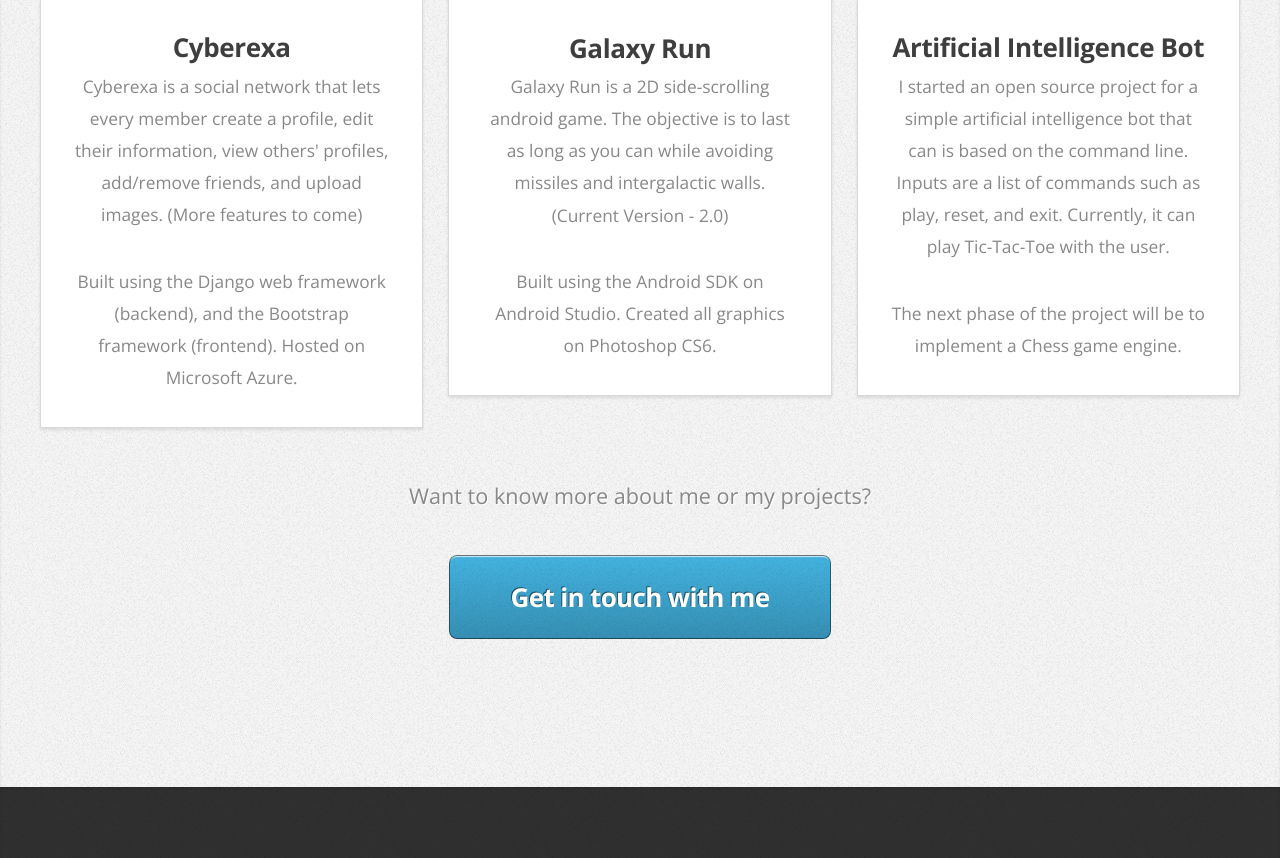
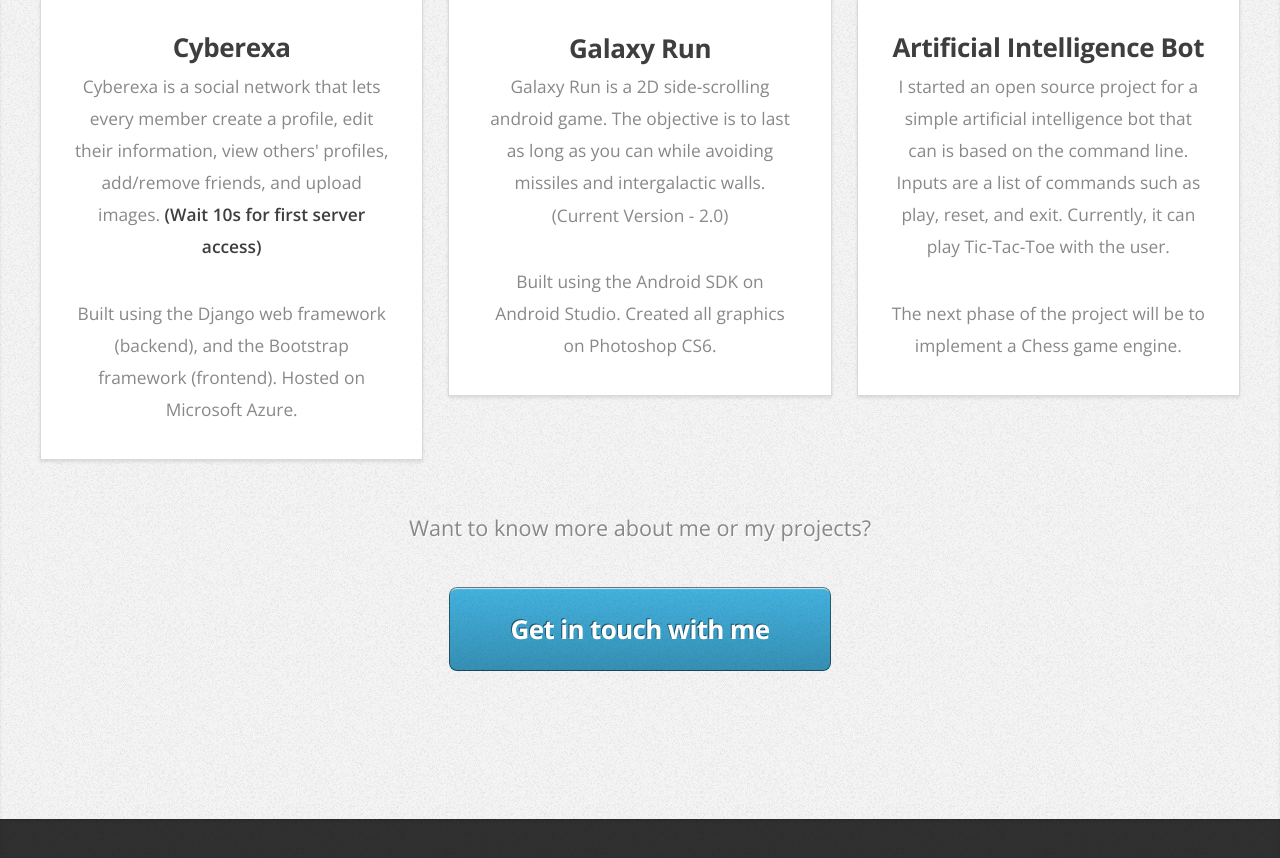
Before and after one commit to FuadMunzerinHossain/FuadMunzerinHossain.github.io, a plain HTML site: page index.html in a window 1280 px wide. Shown: the part 4327-5185 px from the top of the page. Drawn offline with nearby package versions, Linux system fonts and the light colour scheme.

Commit message:
notice to wait 10s for first access to cyberexa

```diff
--- a/index.html
+++ b/index.html
@@ -120,7 +120,7 @@
 								<article class="box style2">
 									<a href="http://cyberexa.azurewebsites.net/" class="image featured"><img src="images/cyberexa.jpg" alt="" /></a>
 									<h3><a href="http://cyberexa.azurewebsites.net/">Cyberexa</a></h3>
-									<p>Cyberexa is a social network that lets every member create a profile, edit their information, view others' profiles, add/remove friends, and upload images. (More features to come)</p>
+									<p>Cyberexa is a social network that lets every member create a profile, edit their information, view others' profiles, add/remove friends, and upload images. <strong>(Wait 10s for first server access)</strong></p>
 									<p>Built using the Django web framework (backend), and the Bootstrap framework (frontend). Hosted on Microsoft Azure.</p>
 							</div>
 							<div class="4u 12u(mobile)">
```
